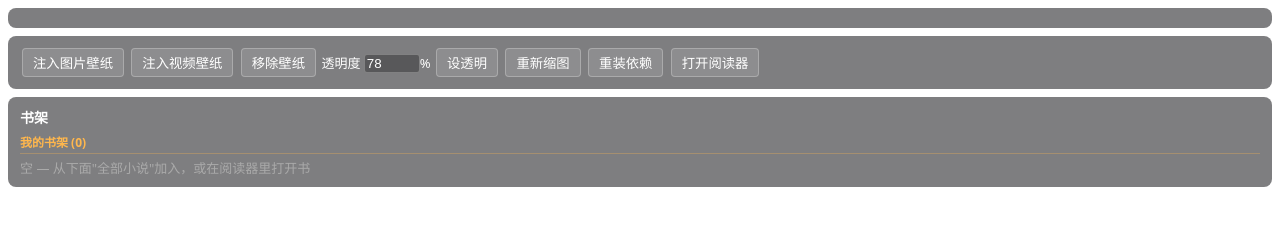
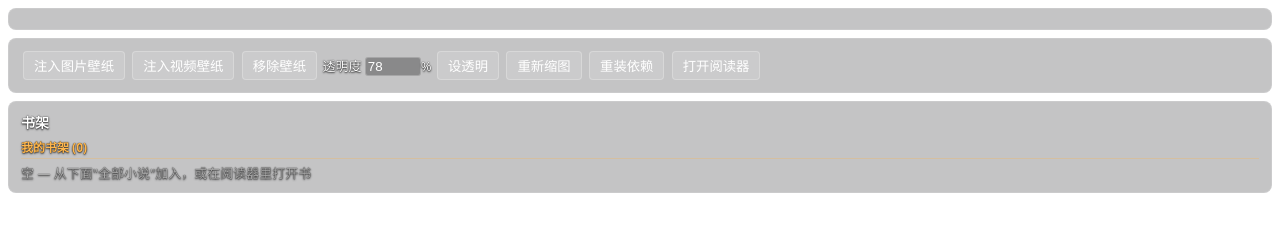
Before and after one commit to zzh-learner/zcode-wallpaper, a website: page control/index.html in a window 1280 px wide. Drawn offline with Linux system fonts and the light colour scheme; no server answers.

Commit message:
style(control): panel 更透明 (0.55->0.25) + 文字描边兜底
body 已透明(壁纸透出), 但 panel 的半透明深色块(0.55)挡壁纸.
改 panel 到 0.25 (壁纸大面积透出) + 全局 text-shadow 描边让白字在亮
壁纸上也可读 (教训2: 可读性主要靠壁纸深浅, 描边是兜底).
0.25 可调: 字糊就调高, 壁纸挡多就调低.

```diff
--- a/control/control.css
+++ b/control/control.css
@@ -1,9 +1,16 @@
 /* A1: transparent background so ZCode wallpaper shows through (spec §2/§4 B1).
    The page itself paints transparent; wallpaper comes from ZCode body below. */
 html, body { margin: 0; height: 100%; background: transparent !important; color: #fff;
-  font-family: "Microsoft YaHei", system-ui, sans-serif; font-size: 13px; }
-.panel { background: rgba(20, 20, 24, 0.55); border-radius: 8px; padding: 10px 12px; margin: 8px;
-  backdrop-filter: blur(3px); }
+  font-family: "Microsoft YaHei", system-ui, sans-serif; font-size: 13px;
+  /* text-shadow lets white text stay readable over bright wallpaper patches
+     when panels are very transparent (教训2: CSS can't fix readability on its
+     own, but a dark outline helps). */
+  text-shadow: 0 1px 2px rgba(0, 0, 0, 0.8), 0 0 1px rgba(0, 0, 0, 0.9); }
+/* Panels near-transparent so the wallpaper shows through broadly; backdrop blur
+   + text-shadow keep content legible. Tune the 0.25 alpha up if text is hard to
+   read on bright wallpapers, down if wallpaper is too obscured. */
+.panel { background: rgba(20, 20, 24, 0.25); border-radius: 8px; padding: 10px 12px; margin: 8px;
+  backdrop-filter: blur(3px); border: 1px solid rgba(255, 255, 255, 0.12); }
 h3 { margin: 0 0 6px 0; font-size: 14px; }
 .st { padding: 3px 0; }
 button { background: rgba(255, 255, 255, 0.12); color: #fff; border: 1px solid rgba(255, 255, 255, 0.25);
```
